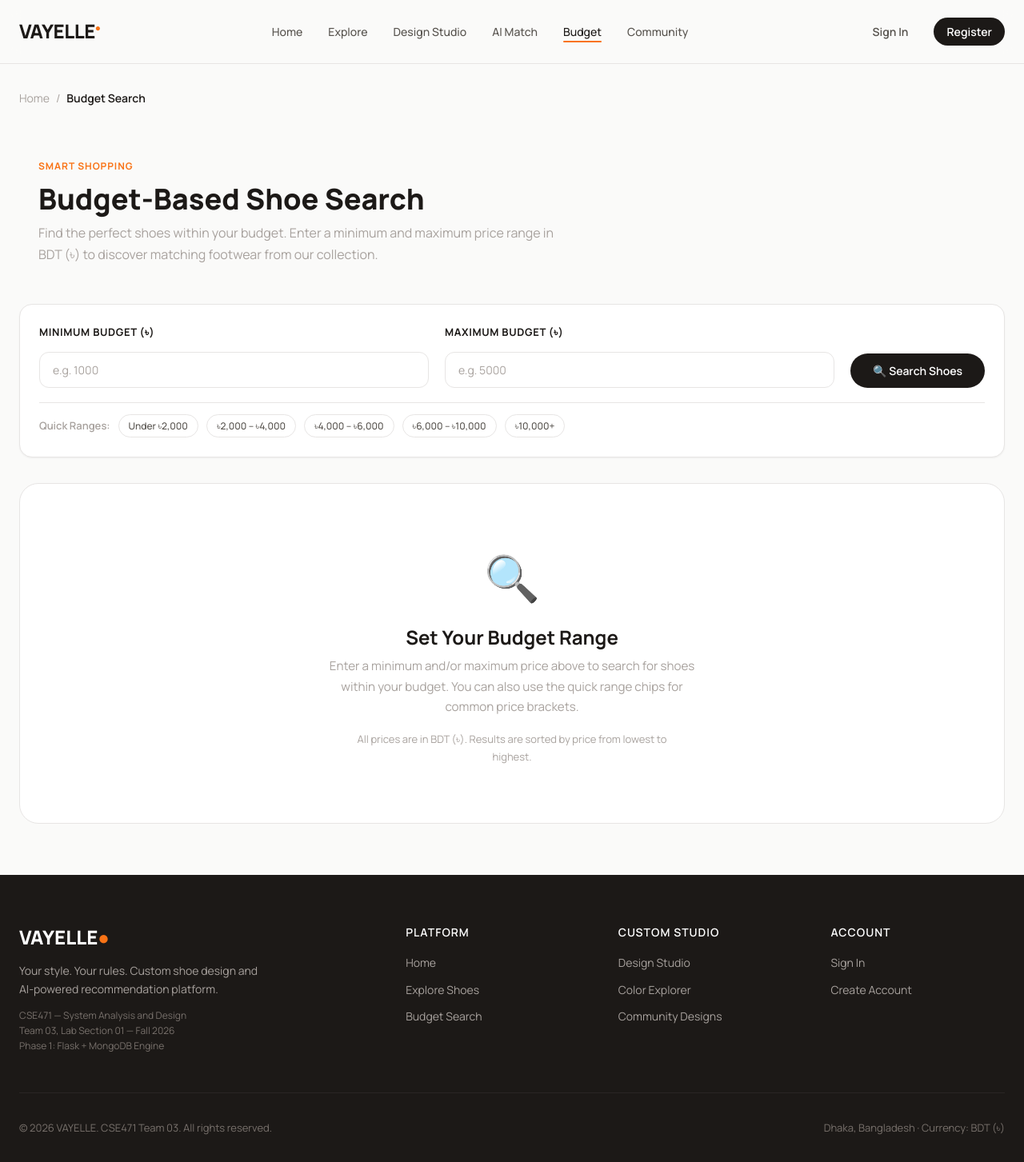
After one commit to MyselfUtsho/VAYELLE-Custom-Shoe-Design-Platform, a Flask app: page /budget in a window 1280 px wide. The commit adds this page. Shown: the whole page at 80% size. Run offline with Flask 3, Linux system fonts and the light colour scheme; a database or web service that is not in the repository returns one stand-in record (values such as "Sample title").

Commit message:
Add: Budget-Based Shoe Search - Retrieve matching shoes from MongoDB by base price (Module 1 - Diya Zerin)

```diff
--- a/app/routes/main.py
+++ b/app/routes/main.py
@@ -70,6 +70,89 @@ def explore():
         total_count=len(shoes_list)
     )
 
+@main_bp.route('/budget')
+def budget():
+    """
+    Module 1: Budget-Based Shoe Search (Diya Zerin — 22101062)
+    Users can search for shoes within a minimum and maximum budget.
+    The system retrieves matching shoe records from MongoDB based on their base prices.
+    """
+    user = get_current_user()
+
+    # Step 1: Read budget filter parameters from URL query string
+    min_price_raw = request.args.get('min_price', '').strip()
+    max_price_raw = request.args.get('max_price', '').strip()
+
+    # Step 2: Parse and validate min/max price inputs
+    min_price = None
+    max_price = None
+    error_message = None
+
+    if min_price_raw:
+        try:
+            min_price = float(min_price_raw)
+            if min_price < 0:
+                error_message = "Minimum price cannot be negative."
+                min_price = None
+        except ValueError:
+            error_message = "Minimum price must be a valid number."
+
+    if max_price_raw:
+        try:
+            max_price = float(max_price_raw)
+            if max_price < 0:
+                error_message = "Maximum price cannot be negative."
+                max_price = None
+        except ValueError:
+            error_message = "Maximum price must be a valid number."
+
+    # Cross-validate: min should not exceed max
+    if min_price is not None and max_price is not None and min_price > max_price:
+        error_message = "Minimum price cannot be greater than maximum price."
+
+    # Step 3: Build MongoDB query filter based on budget range
+    query = {}
+    has_search = False
+
+    if error_message is None:
+        if min_price is not None or max_price is not None:
+            has_search = True
+            price_filter = {}
+            if min_price is not None:
+                price_filter['$gte'] = min_price
+            if max_price is not None:
+                price_filter['$lte'] = max_price
+            if price_filter:
+                query['base_price'] = price_filter
+
+    # Step 4: Connect to MongoDB and fetch matching shoe records
+    shoes_list = []
+    db_ok, db_msg = check_db_connection()
+
+    if db_ok and error_message is None:
+        shoes_col = get_shoes_collection()
+        if shoes_col is not None:
+            try:
+                # Query MongoDB with budget filter, sorting by price (low to high)
+                shoes_list = list(shoes_col.find(query).sort('base_price', 1))
+            except Exception as e:
+                print(f"Budget search query error: {e}")
+                shoes_list = []
+
+    # Step 5: Render the budget search template with results
+    return render_template(
+        'budget.html',
+        user=user,
+        shoes=shoes_list,
+        min_price=min_price,
+        max_price=max_price,
+        min_price_raw=min_price_raw,
+        max_price_raw=max_price_raw,
+        has_search=has_search,
+        error_message=error_message,
+        total_count=len(shoes_list)
+    )
+
 @main_bp.route('/category')
 def category():
     """
--- a/app/templates/base.html
+++ b/app/templates/base.html
@@ -27,7 +27,7 @@
           <li><a href="{{ url_for('main.explore') }}" class="{% if request.path == '/explore' %}active{% endif %}">Explore</a></li>
           <li><a href="/static/../pages/studio.html">Design Studio</a></li>
           <li><a href="/static/../pages/outfit-upload.html">AI Match</a></li>
-          <li><a href="/static/../pages/budget.html">Budget</a></li>
+          <li><a href="{{ url_for('main.budget') }}" class="{% if request.path == '/budget' %}active{% endif %}">Budget</a></li>
           <li><a href="/static/../pages/community.html">Community</a></li>
           {% if session.get('role') == 'manager' %}
             <li>
@@ -109,7 +109,7 @@
           <ul>
             <li><a href="{{ url_for('main.index') }}">Home</a></li>
             <li><a href="/static/../pages/explore.html">Explore Shoes</a></li>
-            <li><a href="/static/../pages/budget.html">Budget Search</a></li>
+            <li><a href="{{ url_for('main.budget') }}">Budget Search</a></li>
           </ul>
         </div>
         <div class="footer-col">
--- /dev/null
+++ b/app/templates/budget.html
@@ -0,0 +1,276 @@
+{% extends "base.html" %}
+
+{% block title %}Budget Search — VAYELLE{% endblock %}
+
+{% block content %}
+<div class="section-container" style="padding-top: 32px; padding-bottom: 64px;">
+
+  <!-- Breadcrumb Navigation -->
+  <nav class="breadcrumb-nav" style="display:flex; align-items:center; gap:8px; font-size:0.875rem; color:var(--text-muted); margin-bottom:16px;">
+    <a href="{{ url_for('main.index') }}" style="color:var(--text-muted); text-decoration:none;">Home</a>
+    <span>/</span>
+    <span style="color:var(--text-heading); font-weight:600;">Budget Search</span>
+  </nav>
+
+  <!-- Page Header -->
+  <div class="page-header" style="margin-bottom: 24px;">
+    <p class="eyebrow" style="color:var(--accent); font-weight:700; text-transform:uppercase; letter-spacing:0.08em; font-size:0.75rem; margin-bottom:8px;">
+      Smart Shopping
+    </p>
+    <h1 style="font-size:2.25rem; font-weight:800; color:var(--text-heading); margin-bottom:8px;">
+      Budget-Based Shoe Search
+    </h1>
+    <p style="color:var(--text-muted); font-size:1rem; max-width:650px;">
+      Find the perfect shoes within your budget. Enter a minimum and maximum price range in BDT (৳) to discover matching footwear from our collection.
+    </p>
+  </div>
+
+  <!-- Budget Search Form Card -->
+  <div class="filter-controls-card" style="background:var(--bg-card); border:1px solid var(--border-color); border-radius:var(--radius-xl); padding:24px; margin-bottom:32px; box-shadow:var(--shadow-sm);">
+
+    <form method="GET" action="{{ url_for('main.budget') }}" id="budget-search-form">
+      <div style="display:flex; flex-wrap:wrap; align-items:flex-end; gap:20px;">
+
+        <!-- Minimum Price Input -->
+        <div style="flex:1; min-width:200px;">
+          <label class="form-label" for="min_price" style="font-size:0.8125rem; font-weight:700; color:var(--text-heading); text-transform:uppercase; letter-spacing:0.05em;">
+            Minimum Budget (৳)
+          </label>
+          <input
+            type="number"
+            id="min_price"
+            name="min_price"
+            class="form-input"
+            placeholder="e.g. 1000"
+            min="0"
+            step="any"
+            value="{{ min_price_raw or '' }}"
+            style="margin-top:6px;"
+          >
+        </div>
+
+        <!-- Maximum Price Input -->
+        <div style="flex:1; min-width:200px;">
+          <label class="form-label" for="max_price" style="font-size:0.8125rem; font-weight:700; color:var(--text-heading); text-transform:uppercase; letter-spacing:0.05em;">
+            Maximum Budget (৳)
+          </label>
+          <input
+            type="number"
+            id="max_price"
+            name="max_price"
+            class="form-input"
+            placeholder="e.g. 5000"
+            min="0"
+            step="any"
+            value="{{ max_price_raw or '' }}"
+            style="margin-top:6px;"
+          >
+        </div>
+
+        <!-- Search Button -->
+        <div style="display:flex; gap:10px; align-items:center; flex-wrap:wrap;">
+          <button type="submit" class="btn btn-primary" style="padding:12px 28px; font-size:0.875rem;">
+            🔍 Search Shoes
+          </button>
+          {% if has_search or error_message %}
+            <a href="{{ url_for('main.budget') }}" class="btn btn-outline btn-sm" style="font-size:0.8125rem; padding:10px 16px; color:var(--accent); border-color:var(--accent);">
+              ✕ Clear
+            </a>
+          {% endif %}
+        </div>
+
+      </div>
+
+      <!-- Quick Budget Range Chips -->
+      <div style="margin-top:18px; padding-top:14px; border-top:1px solid var(--border-color); display:flex; align-items:center; gap:10px; flex-wrap:wrap;">
+        <span style="font-size:0.8125rem; font-weight:600; color:var(--text-muted);">Quick Ranges:</span>
+        <a href="{{ url_for('main.budget', min_price=0, max_price=2000) }}"
+           class="chip {% if min_price == 0 and max_price == 2000 %}active{% endif %}"
+           style="text-decoration:none; font-size:0.75rem; padding:4px 12px;">
+          Under ৳2,000
+        </a>
+        <a href="{{ url_for('main.budget', min_price=2000, max_price=4000) }}"
+           class="chip {% if min_price == 2000 and max_price == 4000 %}active{% endif %}"
+           style="text-decoration:none; font-size:0.75rem; padding:4px 12px;">
+          ৳2,000 – ৳4,000
+        </a>
+        <a href="{{ url_for('main.budget', min_price=4000, max_price=6000) }}"
+           class="chip {% if min_price == 4000 and max_price == 6000 %}active{% endif %}"
+           style="text-decoration:none; font-size:0.75rem; padding:4px 12px;">
+          ৳4,000 – ৳6,000
+        </a>
+        <a href="{{ url_for('main.budget', min_price=6000, max_price=10000) }}"
+           class="chip {% if min_price == 6000 and max_price == 10000 %}active{% endif %}"
+           style="text-decoration:none; font-size:0.75rem; padding:4px 12px;">
+          ৳6,000 – ৳10,000
+        </a>
+        <a href="{{ url_for('main.budget', min_price=10000) }}"
+           class="chip {% if min_price == 10000 and max_price is none %}active{% endif %}"
+           style="text-decoration:none; font-size:0.75rem; padding:4px 12px;">
+          ৳10,000+
+        </a>
+      </div>
+    </form>
+
+  </div>
+
+  <!-- Error Message Display -->
+  {% if error_message %}
+    <div style="background:#fee2e2; border:1px solid #fecaca; border-radius:var(--radius-lg); padding:16px 20px; margin-bottom:24px; display:flex; align-items:center; gap:10px;">
+      <span style="font-size:1.25rem;">⚠️</span>
+      <p style="color:#991b1b; font-size:0.875rem; font-weight:500; margin:0;">{{ error_message }}</p>
+    </div>
+  {% endif %}
+
+  <!-- Search Results Section -->
+  {% if has_search and not error_message %}
+
+    <!-- Results Summary Banner -->
+    <div style="background:var(--bg-card); border:1px solid var(--border-color); border-radius:var(--radius-lg); padding:16px 20px; margin-bottom:24px; display:flex; align-items:center; justify-content:space-between; flex-wrap:wrap; gap:12px;">
+      <div style="font-size:0.9rem; color:var(--text-body);">
+        Found <strong style="color:var(--text-heading);">{{ total_count }}</strong> shoe{% if total_count != 1 %}s{% endif %}
+        {% if min_price is not none and max_price is not none %}
+          between <strong style="color:var(--accent);">{{ bdt(min_price) }}</strong> and <strong style="color:var(--accent);">{{ bdt(max_price) }}</strong>
+        {% elif min_price is not none %}
+          starting from <strong style="color:var(--accent);">{{ bdt(min_price) }}</strong>
+        {% elif max_price is not none %}
+          up to <strong style="color:var(--accent);">{{ bdt(max_price) }}</strong>
+        {% endif %}
+      </div>
+      <div style="display:flex; align-items:center; gap:8px;">
+        {% if min_price is not none %}
+          <span class="badge badge-accent" style="font-size:0.75rem; padding:4px 10px;">
+            Min: <strong>{{ bdt(min_price) }}</strong>
+          </span>
+        {% endif %}
+        {% if max_price is not none %}
+          <span class="badge badge-accent" style="font-size:0.75rem; padding:4px 10px;">
+            Max: <strong>{{ bdt(max_price) }}</strong>
+          </span>
+        {% endif %}
+      </div>
+    </div>
+
+    <!-- Product Grid (Matching Shoes) -->
+    {% if shoes and shoes|length > 0 %}
+      <div class="product-grid-3">
+        {% for shoe in shoes %}
+          <div class="product-card" style="cursor:default;">
+
+            <!-- Cloudinary / Static Image Delivery with Fallback -->
+            <img
+              src="{{ shoe.image_url or '/static/images/shoe-black-runner.jpg' }}"
+              alt="{{ shoe.shoe_name }}"
+              class="product-card-image"
+              onerror="this.src='/static/images/shoe-black-runner.jpg'"
+              loading="lazy"
+            >
+
+            <!-- Category Badge -->
+            <span class="product-card-badge">{{ shoe.category }}</span>
+
+            <!-- Product Details -->
+            <div class="product-card-body">
+              <div class="product-card-name">{{ shoe.shoe_name }}</div>
+              <div class="product-card-desc">
+                {{ shoe.description or 'Handcrafted footwear silhouette designed for personalized customization.' }}
+              </div>
+
+              <div class="product-card-footer">
+                <span class="badge badge-default">{{ shoe.gender }}</span>
+                <div class="product-card-price">{{ bdt(shoe.base_price) }}</div>
+              </div>
+            </div>
+          </div>
+        {% endfor %}
+      </div>
+
+    {% else %}
+      <!-- Empty State: No Shoes Found in Budget Range -->
+      <div class="empty-state" style="text-align:center; padding:72px 24px; background:var(--bg-card); border:1px solid var(--border-color); border-radius:var(--radius-2xl);">
+        <div style="font-size:3.5rem; margin-bottom:16px;">💰</div>
+        <h3 style="font-size:1.5rem; font-weight:700; color:var(--text-heading); margin-bottom:8px;">
+          No Shoes Found in This Budget
+        </h3>
+        <p style="color:var(--text-muted); font-size:0.95rem; max-width:480px; margin:0 auto 24px;">
+          We couldn't find any shoes
+          {% if min_price is not none and max_price is not none %}
+            priced between <strong>{{ bdt(min_price) }}</strong> and <strong>{{ bdt(max_price) }}</strong>.
+          {% elif min_price is not none %}
+            starting from <strong>{{ bdt(min_price) }}</strong>.
+          {% elif max_price is not none %}
+            up to <strong>{{ bdt(max_price) }}</strong>.
+          {% endif %}
+          Try adjusting your budget range or browse the full catalog.
+        </p>
+        <div style="display:flex; gap:12px; justify-content:center; flex-wrap:wrap;">
+          <a href="{{ url_for('main.budget') }}" class="btn btn-primary">
+            Try Different Budget
+          </a>
+          <a href="{{ url_for('main.explore') }}" class="btn btn-outline">
+            Browse All Shoes
+          </a>
+        </div>
+      </div>
+    {% endif %}
+
+  {% elif not has_search and not error_message %}
+    <!-- Initial State: No Search Performed Yet -->
+    <div class="empty-state" style="text-align:center; padding:72px 24px; background:var(--bg-card); border:1px solid var(--border-color); border-radius:var(--radius-2xl);">
+      <div style="font-size:3.5rem; margin-bottom:16px;">🔍</div>
+      <h3 style="font-size:1.5rem; font-weight:700; color:var(--text-heading); margin-bottom:8px;">
+        Set Your Budget Range
+      </h3>
+      <p style="color:var(--text-muted); font-size:0.95rem; max-width:480px; margin:0 auto 16px;">
+        Enter a minimum and/or maximum price above to search for shoes within your budget.
+        You can also use the quick range chips for common price brackets.
+      </p>
+      <p style="color:var(--text-muted); font-size:0.8125rem; max-width:400px; margin:0 auto;">
+        All prices are in BDT (৳). Results are sorted by price from lowest to highest.
+      </p>
+    </div>
+  {% endif %}
+
+</div>
+
+<!-- Student-Friendly Vanilla JavaScript for Budget Search UI -->
+<script>
+  document.addEventListener('DOMContentLoaded', function() {
+    var minInput = document.getElementById('min_price');
+    var maxInput = document.getElementById('max_price');
+
+    // Log search state for debugging
+    var hasSearch = {{ 'true' if has_search else 'false' }};
+    if (hasSearch) {
+      console.log("VAYELLE Budget Search — Min: " + (minInput.value || "Any") + ", Max: " + (maxInput.value || "Any"));
+    } else {
+      console.log("VAYELLE Budget Search — Awaiting user input");
+    }
+
+    // Client-side form validation before submission
+    var form = document.getElementById('budget-search-form');
+    form.addEventListener('submit', function(e) {
+      var minVal = minInput.value.trim();
+      var maxVal = maxInput.value.trim();
+
+      // At least one field should be filled
+      if (!minVal && !maxVal) {
+        e.preventDefault();
+        alert('Please enter at least a minimum or maximum budget to search.');
+        return;
+      }
+
+      // Validate min <= max when both are provided
+      if (minVal && maxVal) {
+        var minNum = parseFloat(minVal);
+        var maxNum = parseFloat(maxVal);
+        if (minNum > maxNum) {
+          e.preventDefault();
+          alert('Minimum budget cannot be greater than maximum budget.');
+          return;
+        }
+      }
+    });
+  });
+</script>
+{% endblock %}
```
